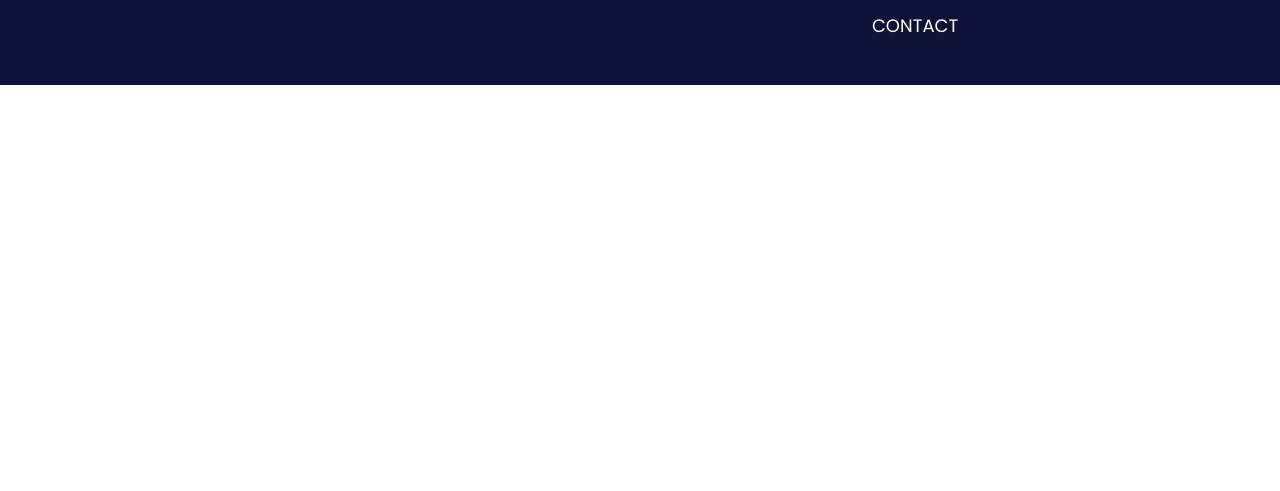
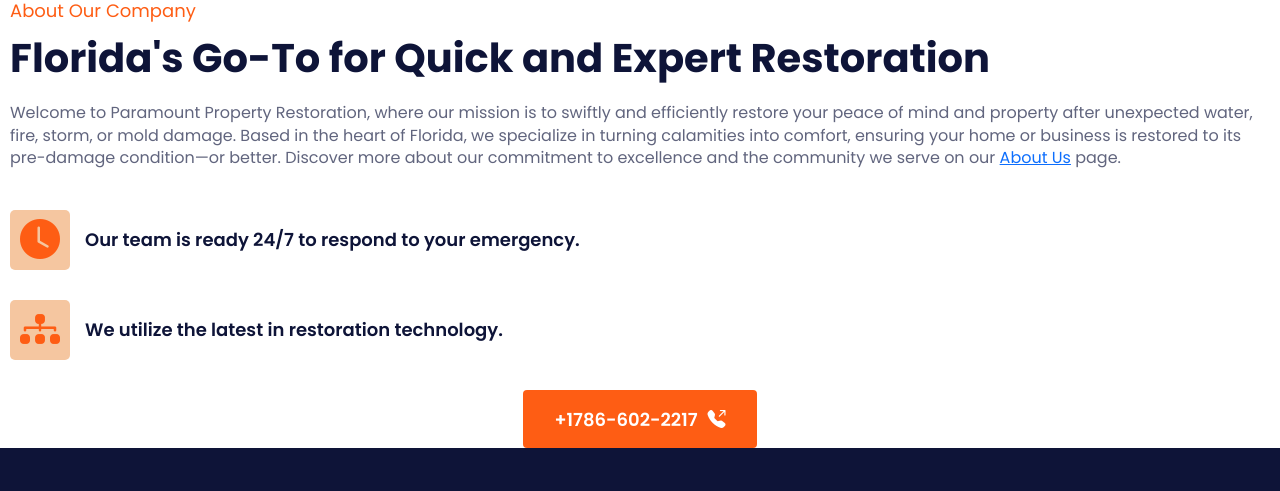
Before and after one commit to Lumaraseo/paramount, a plain HTML site: page index.html in a window 1280 px wide. Shown: the part 2684-3175 px from the top of the page. Before the commit the page ends 2769 px from the top, so only its background shows below. Drawn offline with nearby package versions, Linux system fonts and the light colour scheme.

Commit message:
An About Us section is added to the index

```diff
--- a/css/index.css
+++ b/css/index.css
@@ -20,8 +20,8 @@
 }
 
 .sectionHomeH1 {
-    background: rgb(14,20,56);
-background: linear-gradient(0deg, rgba(14,20,56,1) 68%, rgba(97,101,126,1) 100%);
+    background: rgb(14, 20, 56);
+    background: linear-gradient(0deg, rgba(97, 101, 126, 1) 68%, rgba(14, 20, 56, 1) 100%);
 }
 
 .titleHomeH1 {
@@ -45,7 +45,8 @@
     color: var(--White-general);
 }
 
-.btn-HomeH1 {
+.btn-HomeH1,
+.btn-phone {
     background: var(--Orange-general);
     border: none;
     color: var(--White-general);
@@ -60,7 +61,7 @@
 }
 
 .cnt-tH1,
-.cnt-cardHome {
+.cnt-cardHome, .ctn-aboutUs {
     display: flex;
     flex-direction: column;
     justify-content: center;
@@ -68,7 +69,7 @@
 }
 
 .cnt-cardHome {
-    margin-top: 50px;
+    padding: 64px 0;
     gap: 30px;
 }
 
@@ -106,6 +107,69 @@
     padding-right: 8px;
 }
 
+.cnt-aboutUs {
+    margin: 60px 10px 20px;
+}
+
+.spanAboutUs {
+    font-size: 18px;
+    color: var(--Orange-general);
+    margin-bottom: 14px;
+}
+
+.titleAboutUs {
+    font-size: 40px;
+    font-weight: 700;
+    line-height: 1.2;
+    color: var(--Blue-primary);
+}
+
+.textAboutUs {
+    font-size: 16px;
+    line-height: 1.4;
+    color: var(--Text-general);
+    padding: 20px 0 10px;
+}
+
+.cnt-imgAbout {
+    display: flex;
+    align-items: center;
+    margin: 30px 10px;
+}
+
+.cnt-icon {
+    width: 60px;
+    height: 60px;
+    flex: 0 0 auto;
+    display: flex;
+    align-items: center;
+    justify-content: center;
+    border-radius: 5px;
+    background: rgb(245, 198, 160);
+    font-size: 30px;
+    color: var(--tg-primary-color);
+    margin-right: 15px;
+}
+
+.iconAbout {
+    font-size: 40px;
+    color: var(--Orange-general)
+}
+
+.textIcon {
+    font-size: 18px;
+    font-weight: 600;
+    line-height: 1.5;
+    color: var(--Blue-primary);
+}
+
+.btn-phone{
+    font-weight: 600;
+}
+
+.bi-telephone-outbound-fill{
+    padding-left: 10px;
+}
 
 @media screen and (min-width: 1440px) {
     .sectionBody {
--- a/index.html
+++ b/index.html
@@ -51,7 +51,8 @@
             <section class="sectionHomeH1">
                 <div class="cnt-tH1">
                     <h1 class="titleHomeH1">Welcome to Your Local Restoration Experts</h1>
-                    <p class="textHomeH1">Florida's Premier Restoration Services: Water, Mold, Storm, and Fire Damage Solutions</p>
+                    <p class="textHomeH1">Florida's Premier Restoration Services: Water, Mold, Storm, and Fire Damage
+                        Solutions</p>
                     <button class="btn-HomeH1">Call Today 24/7<i class="bi bi-arrow-right-short fs-1"></i></button>
                 </div>
                 <div>
@@ -178,10 +179,51 @@
                                             <h4 class="spanCard">Humidity and moisture control</h4>
                                         </div>
                                     </li>
+                                    <li>
+                                        <div class="d-flex align-items-center">
+                                            <i class="bi bi-check-all"></i>
+                                            <h4 class="spanCard">Mold Testing</h4>
+                                        </div>
+                                    </li>
                                 </ol>
                                 <a href="#" class="btn btn-primary">Get help</a>
                             </div>
                         </div>
+                    </div>
+                </div>
+            </section>
+
+
+            <!-- Section Two About Us -->
+            <section class="sectionAboutUs">
+                <div class="cnt-aboutUs">
+                    <p class="spanAboutUs">About Our Company</p>
+                    <h2 class="titleAboutUs">Florida's Go-To for Quick and Expert Restoration</h2>
+                    <p class="textAboutUs">Welcome to Paramount Property Restoration, where our mission is to swiftly and efficiently
+                        restore your peace of mind and property after unexpected water, fire, storm, or mold damage.
+                        Based in the heart of Florida, we specialize in turning calamities into comfort, ensuring your
+                        home or business is restored to its pre-damage condition—or better. Discover more about our
+                        commitment to excellence and the community we serve on our <a href="#">About Us</a> page.</p>
+                </div>
+                <div>
+                    <div class="cnt-imgAbout">
+                        <div class="cnt-icon">
+                            <i class="iconAbout bi-clock-fill"></i>
+                        </div>
+                        <div>
+                            <p class="textIcon">Our team is ready 24/7 to respond to your emergency.</p>
+                        </div>
+                    </div>
+                    <div class="cnt-imgAbout">
+                        <div class="cnt-icon">
+                            <i class="iconAbout bi-diagram-3-fill"></i>
+                        </div>
+                        <div>
+                            <p class="textIcon">We utilize the latest in restoration technology.</p>
+                        </div>
+                    </div>
+                    <div class="ctn-aboutUs">
+                        <button class="btn-phone">+1786-602-2217<i class="bi bi-telephone-outbound-fill"></i></button>
                     </div>
                 </div>
             </section>
```
Also changed, not shown: img/about_shape03.png (added).
